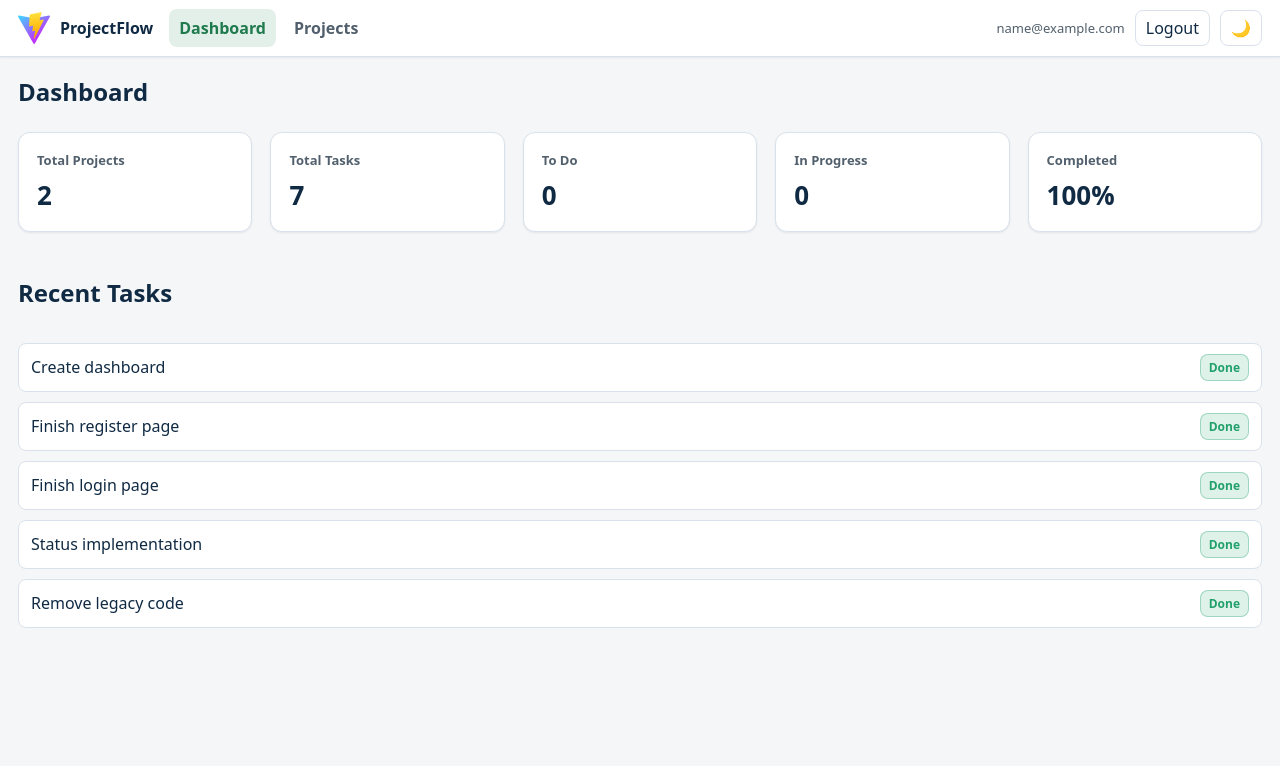
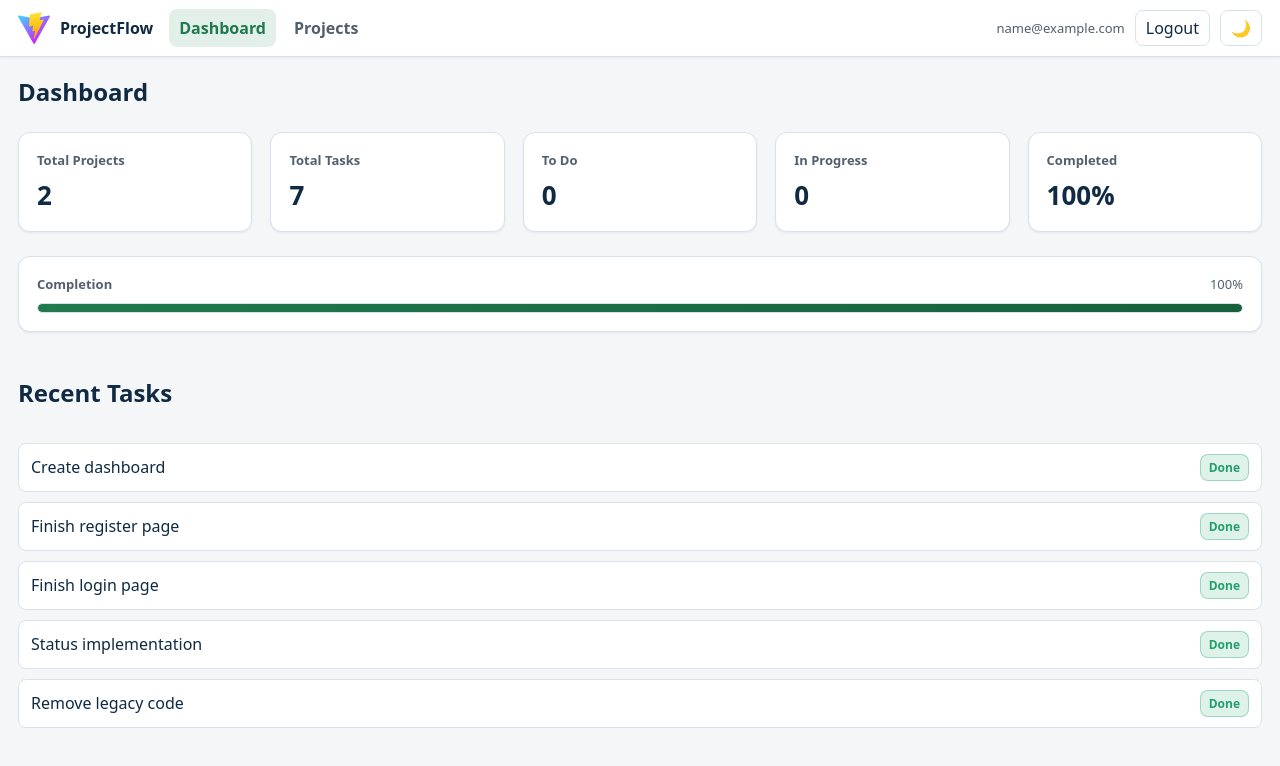
Before and after one commit to dev-dimitarspiroski/projectflow, a React (Vite) app: page / in a window 1280 px wide. Shown: the top 766 px of the page. Built offline with nearby package versions, Linux system fonts and the light colour scheme; data requests are answered from the project's data file; sample sign-in values are in the browser's storage.

Commit message:
added a progress bar on the dashboard

```diff
--- a/src/pages/Dashboard/Dashboard.module.css
+++ b/src/pages/Dashboard/Dashboard.module.css
@@ -57,3 +57,48 @@
   border-radius: var(--radius-sm);
   padding: 10px 12px;
 }
+
+.progressCard {
+  background: var(--surface);
+  border: 1px solid var(--border);
+  border-radius: var(--radius-md);
+  padding: var(--space-4);
+  box-shadow: var(--shadow-sm);
+
+  .progressTop {
+    display: flex;
+    align-items: baseline;
+    justify-content: space-between;
+    gap: 12px;
+    margin-bottom: 10px;
+
+    .progressTitle {
+      margin: 0;
+      font-size: 13px;
+      color: var(--muted);
+      font-weight: 800;
+    }
+
+    .progressValue {
+      margin: 0;
+      font-size: 13px;
+      color: var(--muted);
+    }
+  }
+
+  .track {
+    height: 10px;
+    border-radius: var(--radius-sm);
+    background: var(--surface-2);
+    border: 1px solid var(--border);
+    overflow: hidden;
+
+    .fill {
+      height: 100%;
+      border-radius: var(--radius-sm);
+      width: 0%;
+      background: linear-gradient(90deg, var(--primary), var(--primary-hover));
+      transition: width 220ms ease;
+    }
+  }
+}
--- a/src/pages/Dashboard/Dashboard.tsx
+++ b/src/pages/Dashboard/Dashboard.tsx
@@ -70,6 +70,20 @@ const Dashboard = () => {
         </div>
       </div>
 
+      <div className={styles.progressCard}>
+        <div className={styles.progressTop}>
+          <p className={styles.progressTitle}>Completion</p>
+          <p className={styles.progressValue}>{stats.completionRate}%</p>
+        </div>
+
+        <div className={styles.track}>
+          <div
+            className={styles.fill}
+            style={{ width: `${stats.completionRate}%` }}
+          />
+        </div>
+      </div>
+
       <div className={styles.section}>
         <h2>Recent Tasks</h2>
         <ul className={styles.taskList}>
```
